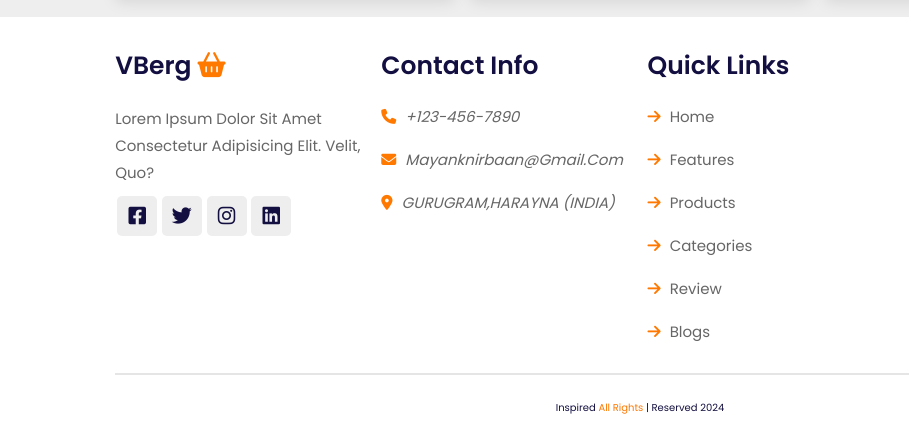
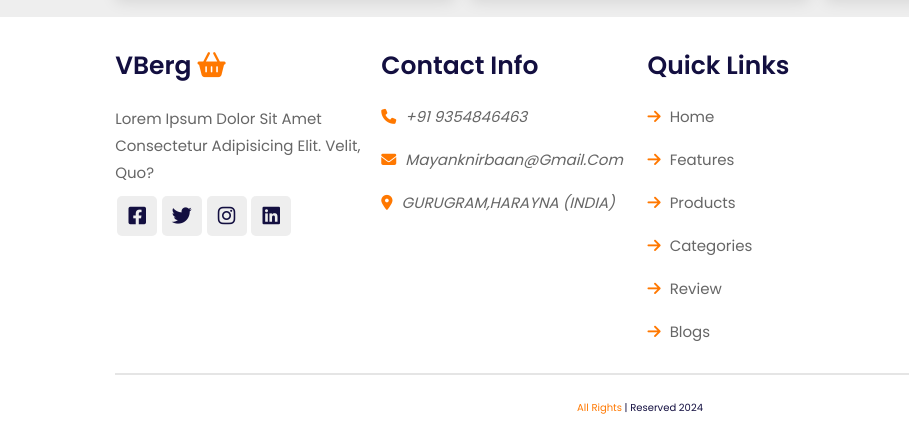
Before and after one commit to manku0028/Dmart, a plain HTML site: page index.html in a window 1280 px wide. Shown: the part 3779-4222 px from the top of the page, 0-909 px from the left. Drawn offline with nearby package versions, Linux system fonts and the light colour scheme.

Commit message:
Update index.html

```diff
--- a/index.html
+++ b/index.html
@@ -221,7 +221,7 @@
             <div class="box">
                 <h3>contact info</h3>
                 <address class="contact-info">
-                    <a href="tel:+91 9354846463" class="links"> <i class="fas fa-phone"></i> +123-456-7890 </a>
+                    <a href="tel:+91 9354846463" class="links"> <i class="fas fa-phone"></i> +91 9354846463 </a>
                     <a href="mailto:mayanknirbaan@gmail.com" class="links"> <i class="fas fa-envelope"></i> mayanknirbaan@gmail.com </a>
                     <a href="#" class="links"> <i class="fas fa-map-marker-alt"></i> GURUGRAM,HARAYNA (INDIA) </a>
                 </address>
@@ -248,7 +248,7 @@
             </div>
         </div>
 
-        <div class="credit"> inspired <span> all rights </span> | reserved  2024</div>
+        <div class="credit">  <span> all rights </span> | reserved  2024</div>
     </section>
     <!-- footer section ends -->
 
```
